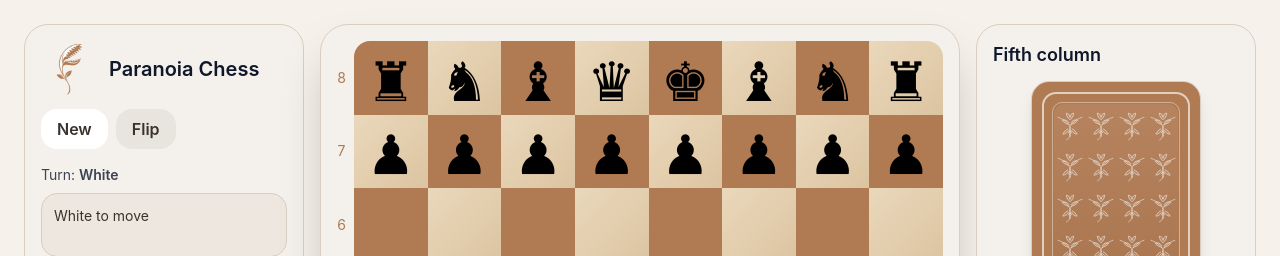
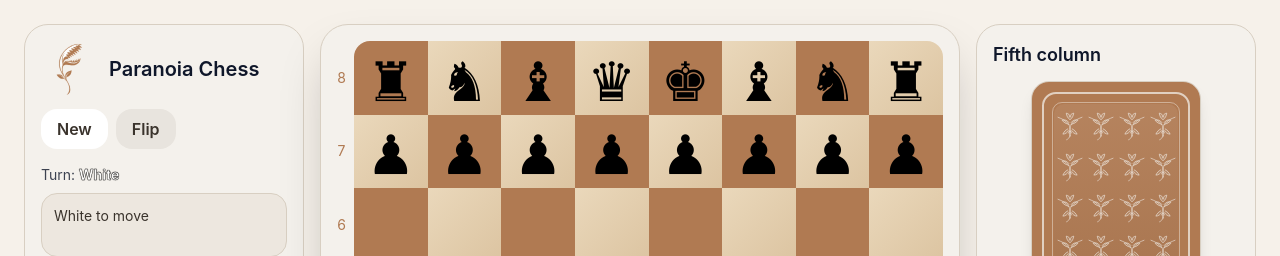
Before and after one commit to kaaalin/Paranoia-Chess, a React (Vite) app: page / in a window 1280 px wide. Shown: the top 256 px of the page. Built offline with nearby package versions, Linux system fonts and the light colour scheme; the HTML template or start-up script is replaced by a standard one.

Commit message:
Update App.tsx

```diff
--- a/src/App.tsx
+++ b/src/App.tsx
@@ -2088,7 +2088,14 @@ export default function App() {
                 </button>
               </div>
               <div className="mt-4 text-sm opacity-80">
-                Turn: <span className="font-semibold capitalize">{state.turn}</span>
+                Turn: <span
+                  className="font-bold capitalize"
+                  style={{
+                    color: state.turn === "white" ? "#ffffff" : TEXT,
+                    textShadow: state.turn === "white" ? "0 0 0.8px #000, 0 0 0.8px #000" : "none",
+                    WebkitTextStroke: state.turn === "white" ? "0.35px #000" : undefined,
+                  }}
+                >{state.turn}</span>
               </div>
               <div className="mt-2 min-h-16 rounded-2xl p-3 text-sm border" style={{ background: "#ede7df", borderColor: BORDER, color: TEXT }}>
                 {state.result || state.status}
```
